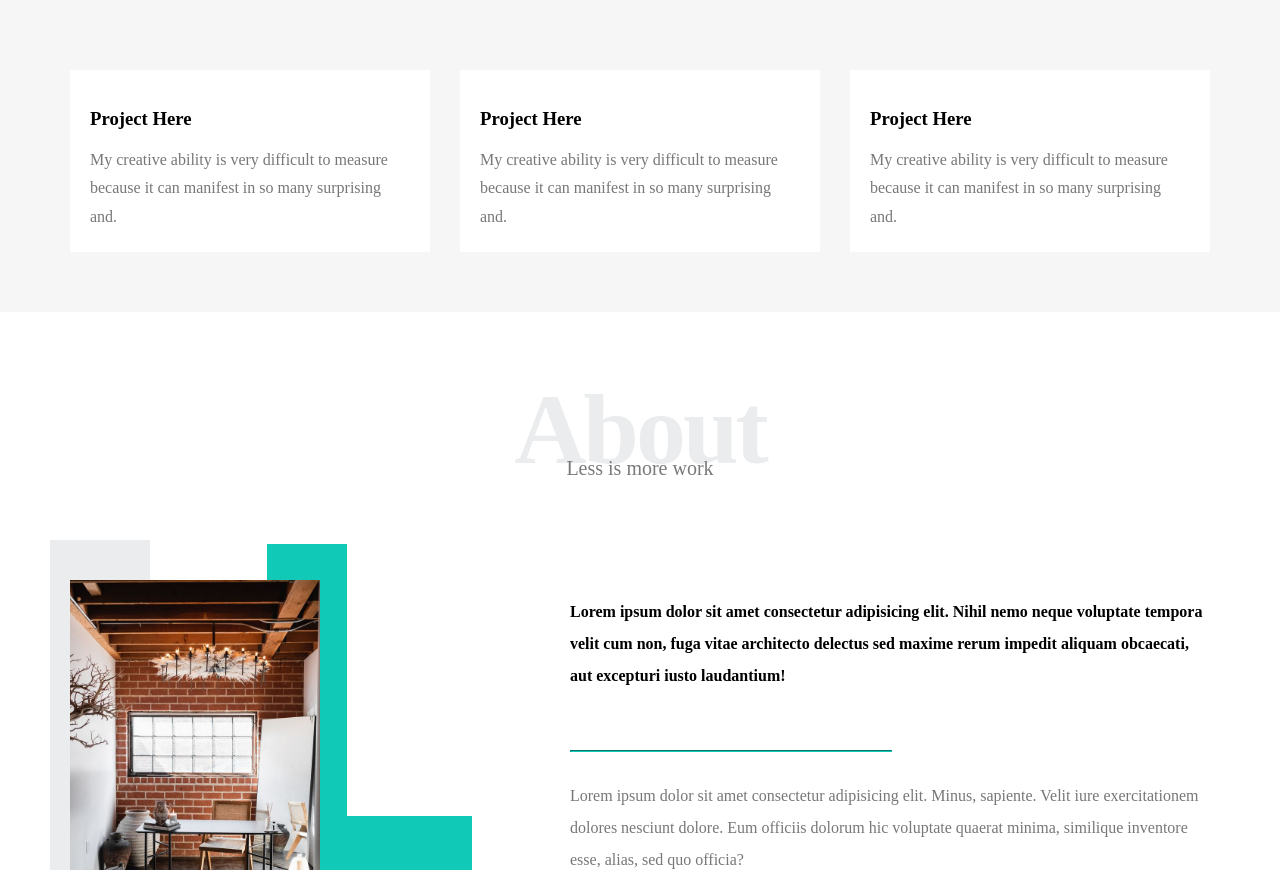
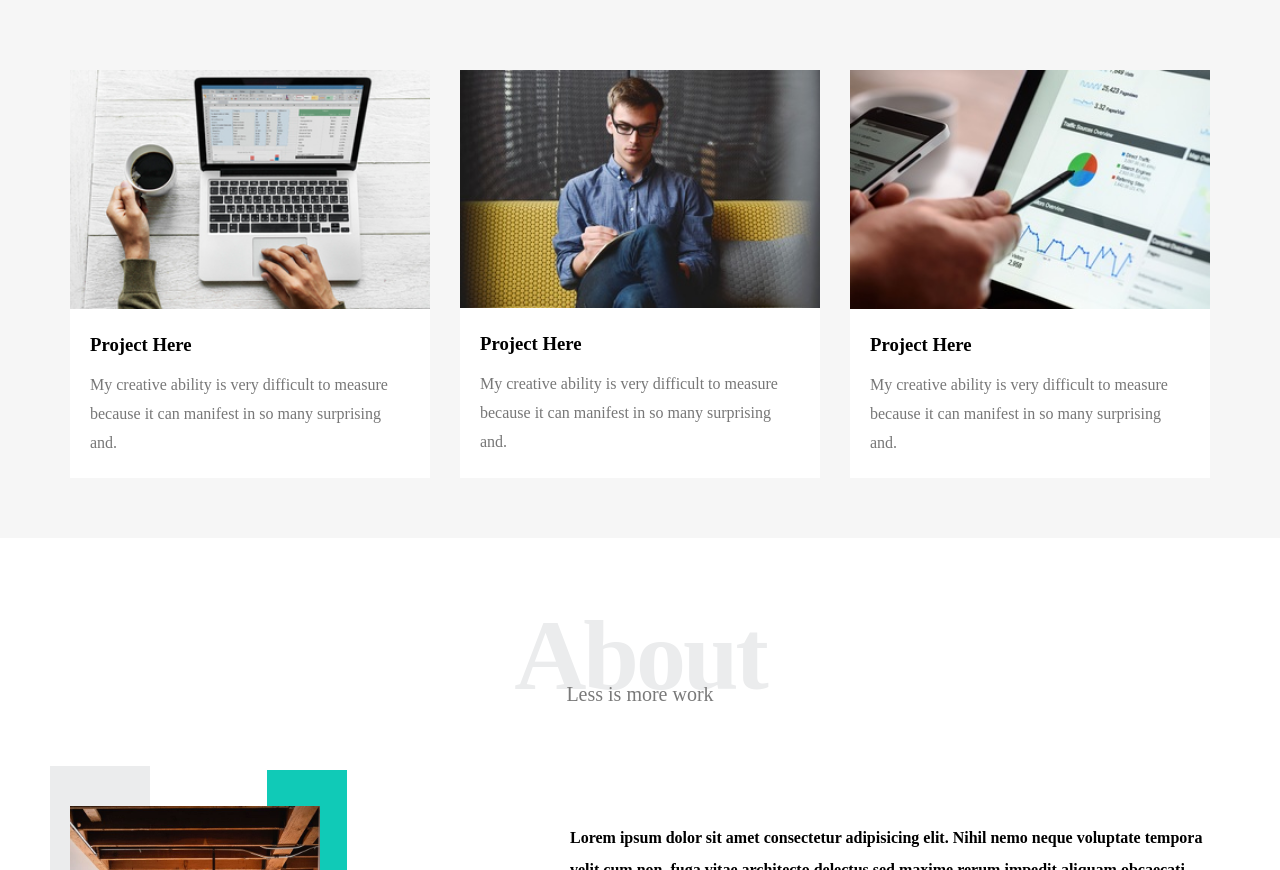
Before and after one commit to endro99/html_css_template_one, a plain HTML site: page index.html in a window 1280 px wide. Shown: the part 2130-3000 px from the top of the page. Drawn offline with Linux system fonts and the light colour scheme; files whose address does not match are found by name.

Commit message:
Update index.html

```diff
--- a/index.html
+++ b/index.html
@@ -8,7 +8,7 @@
     <title>Leon Template One</title>
     <link rel="stylesheet" href="css/leon.css">
     <!-- font awesome library -->
-    <link rel="stylesheet" href="../template01/css/all.min.css">
+    <link rel="stylesheet" href="css/all.min.css">
     <!-- render all elements normally -->
     <link rel="stylesheet" href="css/norma.css">
     <!-- googl fonts -->
@@ -150,7 +150,7 @@
             <p>If you do it right, it will last forever.</p>
             <div class="Portfolio-content">
                 <div class="card">
-                    <img src="../template01/image/port1.jpg" alt="">
+                    <img src="image/port1.jpg" alt="">
                     <div class="info">
                         <h3>Project Here</h3>
                         <p>My creative ability is very difficult to measure because it can manifest in so many
@@ -159,7 +159,7 @@
                     </div>
                 </div>
                 <div class=" card">
-                    <img src="../template01/image/port2 (2).jpg" alt="">
+                    <img src="image/port2 (2).jpg" alt="">
                     <div class="info">
                         <h3>Project Here</h3>
                         <p>My creative ability is very difficult to measure because it can manifest in so many
@@ -168,7 +168,7 @@
                     </div>
                 </div>
                 <div class="card">
-                    <img src="../template01/image/port3.jpg" alt="">
+                    <img src="image/port3.jpg" alt="">
                     <div class="info">
                         <h3>Project Here</h3>
                         <p>My creative ability is very difficult to measure because it can manifest in so many
```
